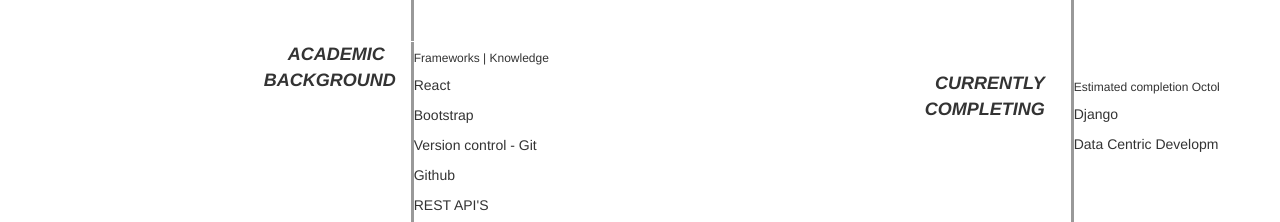
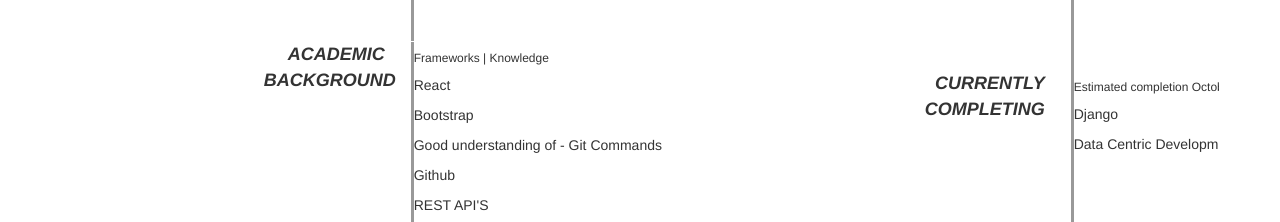
Before and after one commit to Antonio-dev7/AJ-Develoer, a plain HTML site: page index.html in a window 1280 px wide. Shown: the part 3380-3602 px from the top of the page. Drawn offline with nearby package versions, Linux system fonts and the light colour scheme.

Commit message:
http.server

```diff
--- a/index.html
+++ b/index.html
@@ -461,7 +461,7 @@
 
                         <p>React<br />
                             <p> Bootstrap<br />
-                                <p>Version control - Git<br />
+                                <p>Good understanding of - Git Commands<br />
                                     <p>Github<br />
                                         <p>REST API'S<br />
                                             <p>Jasmine<br />
```
